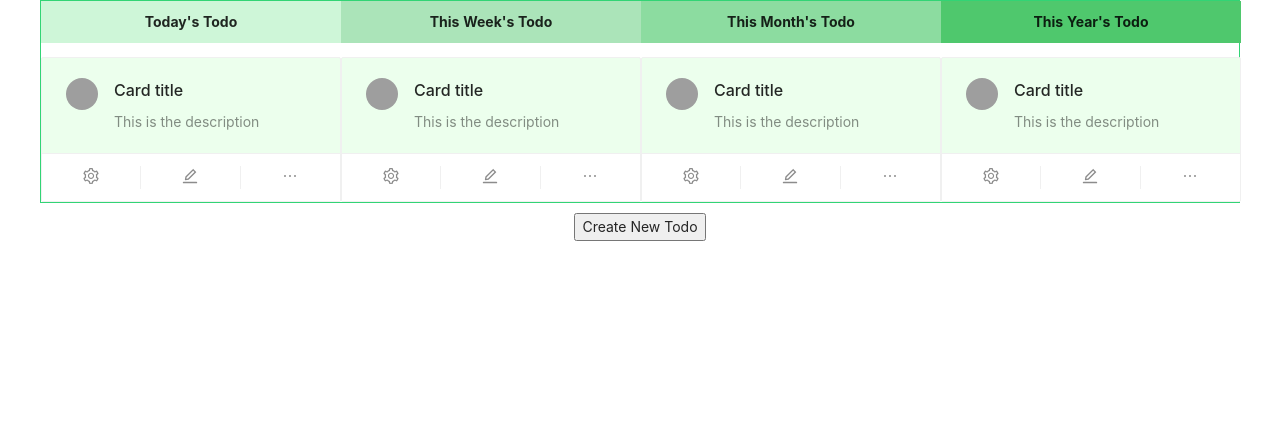
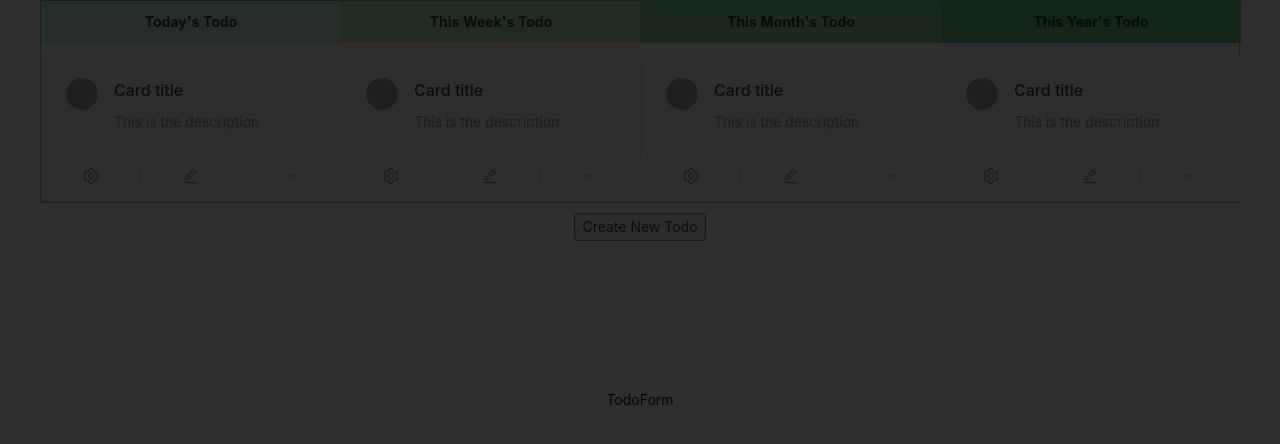
Before and after one commit to bora001/react-board, a React (Create React App) app: page / in a window 1280 px wide. Shown: the top 444 px of the page. Built offline with nearby package versions, Linux system fonts and the light colour scheme; grey boxes are pictures that could not be loaded.

Commit message:
Edit : modal

```diff
--- a/src/App.tsx
+++ b/src/App.tsx
@@ -1,7 +1,8 @@
 import React from "react";
 import "./App.css";
+import TodoForm from "./component/TodoForm";
 import TodoBoard from "./Todo-Board/TodoBoard";
-
+import Modal from "./UI/Modal";
 function App() {
   return (
     <div
@@ -34,6 +35,9 @@ function App() {
       >
         Create New Todo
       </button>
+      <Modal>
+        <TodoForm />
+      </Modal>
     </div>
   );
 }
--- a/src/UI/Modal.tsx
+++ b/src/UI/Modal.tsx
@@ -1,6 +1,6 @@
-import React from "react";
+import React, { ReactElement } from "react";
 
-function Modal(children: JSX.Element) {
+function Modal(props: { children: JSX.Element }) {
   return (
     <div
       style={{
@@ -17,7 +17,7 @@ function Modal(children: JSX.Element) {
         overflow: "hidden",
       }}
     >
-      {children}
+      {props.children}
     </div>
   );
 }
--- /dev/null
+++ b/src/component/TodoForm.tsx
@@ -0,0 +1,7 @@
+import React from "react";
+
+function TodoForm() {
+  return <div>TodoForm</div>;
+}
+
+export default TodoForm;
```
